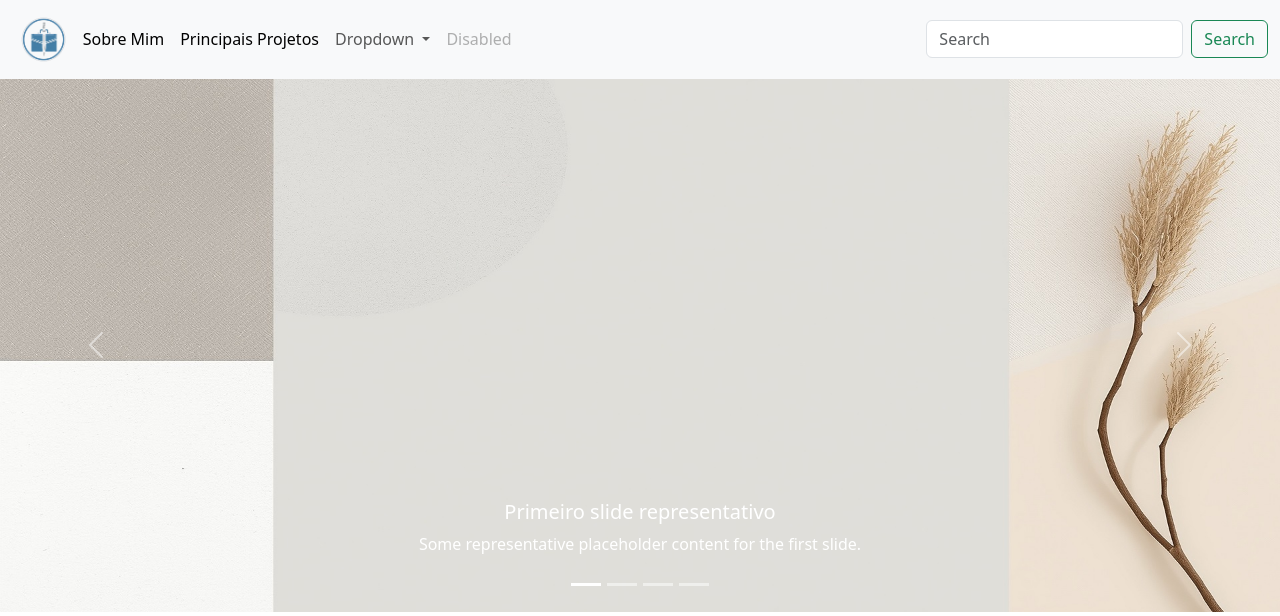
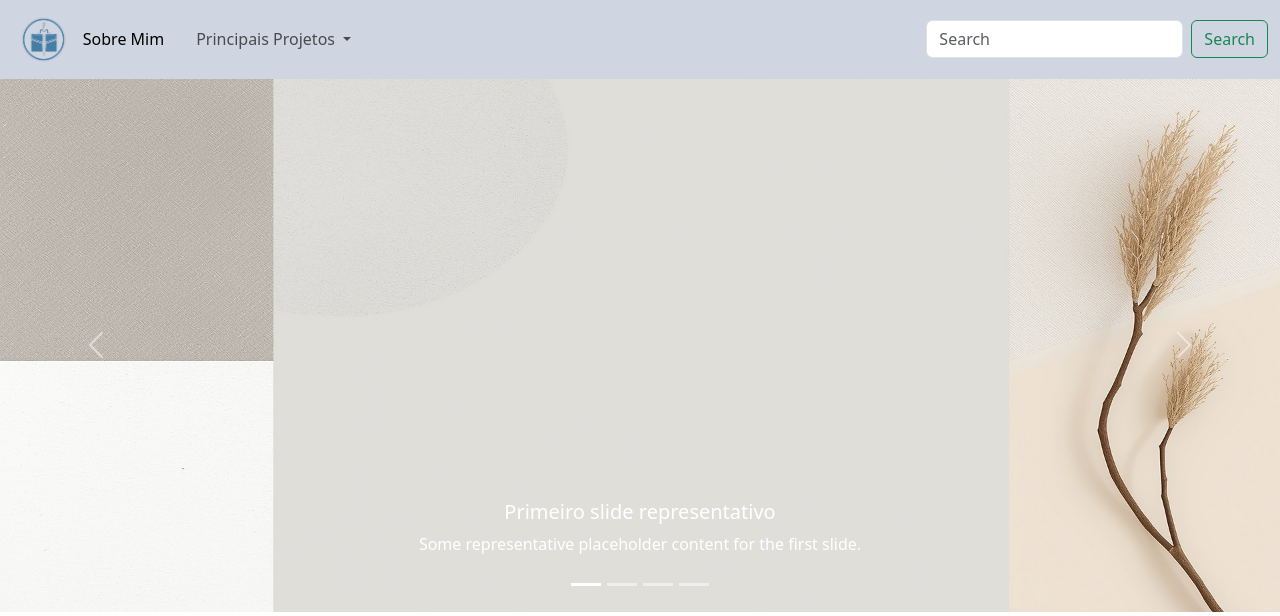
Before and after one commit to BrunoSantosTI/Curriculo_Bootstrap, a plain HTML site: page bootstrap-5.3.8-dist/index.html in a window 1280 px wide. Shown: the top 616 px of the page. Drawn offline with Linux system fonts and the light colour scheme.

Commit message:
mudando o menu

```diff
--- a/bootstrap-5.3.8-dist/css/style.css
+++ b/bootstrap-5.3.8-dist/css/style.css
@@ -1,4 +1,19 @@
 /* css bruno */
+/*
+#6c788e : Cinza bem escuro azulado
+#a6aec1 : Cinza escuro azulado
+#cfd5e1 : Cinza azulado
+#ededf2 : Cinza claro azulado
+#fcfdff : Branco um pouco mais escuro
+*/
+.banner{
+    background-color:#cfd5e1 ;
+
+}
+
+.banner-palavras{
+    color: #fcfdff;
+}
 
 .LogoCurriculo{
     width: 5%;
--- a/bootstrap-5.3.8-dist/index.html
+++ b/bootstrap-5.3.8-dist/index.html
@@ -5,34 +5,33 @@
     <meta name="viewport" content="width=device-width, initial-scale=1">
     <link rel="stylesheet" href="css/bootstrap.css">
     <link rel="stylesheet" href="css/style.css">
-    <title>Bootstrap demo</title>
+    <link rel="shortcut icon" href="img/LogoCurriculo.png" type="image/x-icon">
+    <title>Currìculo Bootstrap</title>
   </head>
   <body>
-    <nav class="navbar navbar-expand-lg bg-body-tertiary">
+    <nav class="navbar navbar-expand-lg banner">
         <div class="container-fluid">
           <img src="img/LogoCurriculo.png" alt="" class="LogoCurriculo">
           <div class="collapse navbar-collapse" id="navbarSupportedContent">
             <ul class="navbar-nav me-auto mb-2 mb-lg-0">
-              <li class="nav-item">
+              <li class="nav-item banner-palavras">
                 <a class="nav-link active" aria-current="page" href="#sobre">Sobre Mim</a>
               </li>
-              <li class="nav-item">
-                <a class="nav-link active" href="#projetos">Principais Projetos</a>
+              <li class="nav-item banner-palavras">
+                <a class="nav-link active" href="#projetos"></a>
               </li>
-              <li class="nav-item dropdown">
+              <li class="nav-item dropdown banner-palavras">
                 <a class="nav-link dropdown-toggle" href="#" role="button" data-bs-toggle="dropdown" aria-expanded="false">
-                  Dropdown
+                  Principais Projetos
                 </a>
                 <ul class="dropdown-menu">
-                  <li><a class="dropdown-item" href="#">Action</a></li>
-                  <li><a class="dropdown-item" href="#">Another action</a></li>
+                  <li><a class="dropdown-item" href="#">Feira de Ciências</a></li>
                   <li><hr class="dropdown-divider"></li>
-                  <li><a class="dropdown-item" href="#">Something else here</a></li>
+                  <li><a class="dropdown-item" href="#">Apresentação Teatral</a></li>
+
                 </ul>
               </li>
-              <li class="nav-item">
-                <a class="nav-link disabled" aria-disabled="true">Disabled</a>
-              </li>
+
             </ul>
             <form class="d-flex" role="search">
               <input class="form-control me-2" type="search" placeholder="Search" aria-label="Search"/>
```
Also changed, not shown: bootstrap-5.3.8-dist/css/bootstrap.css.
